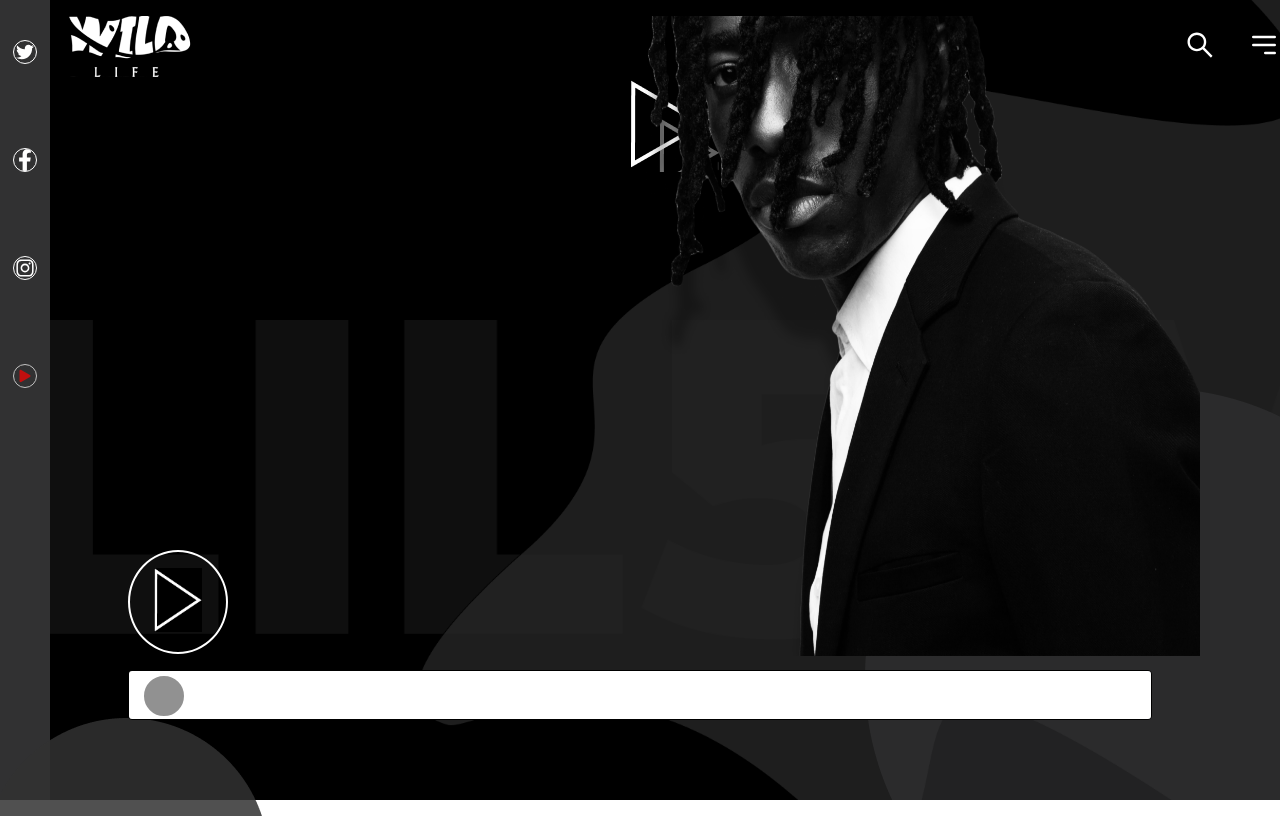
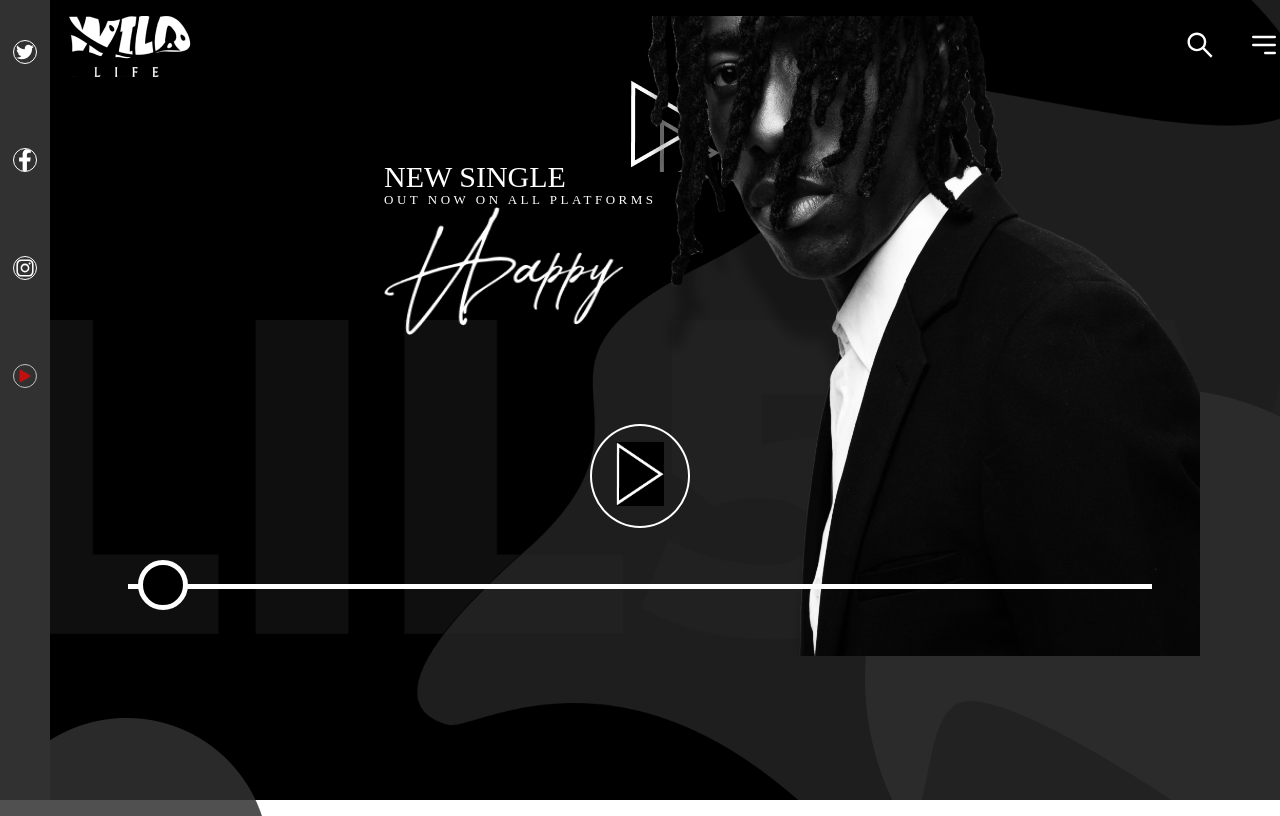
Before and after one commit to Tasleemofx/Lil5ive, a React (Vite) app: page / in a window 1280 px wide. Shown: the top 816 px of the page. Built offline with nearby package versions, Linux system fonts and the light colour scheme.

Commit message:
seeker seeking now needs ondrag event

```diff
--- a/src/App.css
+++ b/src/App.css
@@ -23,12 +23,40 @@
  .amoeba {
   display: none
  }
+.txtm{
+  position: absolute;
+  top: 20em;
+  left: 10%;
+  color: var(--white)
+}
 
+.gianttx{
+
+font-family: Tw Cen MT;
+  font-size: 30px;
+  font-weight: 400;
+  line-height: 33px;
+  letter-spacing: 0em;
+  text-align: left;
+}
+.smtx{
+  font-family: Tw Cen MT;
+    font-size: 13px;
+    font-weight: 400;
+    line-height: 14px;
+    letter-spacing: 0.27em;
+    text-align: left;
+}
+
+.happytx{
+  width: 30vw;
+  height: 20vh;
+}
  .player{
   display: flex;
   flex-direction: column;
   justify-content: flex-end;
-  z-index: 3;
+  z-index: 5;
   position: absolute;
   bottom: 4em;
   left: 10%;
@@ -41,6 +69,7 @@
   padding: 1em 1.5em;
   border-radius: 50%;
   position: relative;
+  margin: 1em auto;
  }
  .playerbtn img{
   width: 3em;
@@ -48,23 +77,31 @@
   background: var(--black);
  }
  .audioprog{
-  background: var(--white);
-  border: 1px solid var(--black);
-  border-radius: 4px;
+  background: var(--light-black);
+  /* border: 1px solid var(--black);
+  border-radius: 4px; */
   width: 80vw;
-  height: 50px;
+  height: 20vh;
   margin: 1em auto;
   cursor: pointer;
   position: relative;
+}
+.lenseek{
+  background: var(--white);
+  width: 80vw;
+  height: 5px;
+  position: absolute;
+  top: 1.5em;
 }
 .seeker{
   width: 50px;
   height: 50px;
   border: 5px solid var(--white);
   border-radius: 50%;
-  background: var(--lightblack);
+  background: var(--black);
   position: absolute;
-  top: 0;
+  top: 0em;
+  z-index: 2;
 }
 
 
@@ -102,6 +139,37 @@
       height: 100vh;
       overflow: hidden;
     }
+
+    .txtm {
+      position: absolute;
+      top:10em;
+      left: 30%;
+      color: var(--white)
+    }
+
+    .gianttx {
+
+      font-family: Tw Cen MT;
+      font-size: 30px;
+      font-weight: 400;
+      line-height: 33px;
+      letter-spacing: 0em;
+      text-align: left;
+    }
+
+    .smtx {
+      font-family: Tw Cen MT;
+      font-size: 13px;
+      font-weight: 400;
+      line-height: 14px;
+      letter-spacing: 0.27em;
+      text-align: left;
+    }
+
+    .happytx {
+      width: 15em;
+      height: 8em;
+    }
     .pgr{
       position: relative;
       left: -3em;
--- a/src/App.jsx
+++ b/src/App.jsx
@@ -13,7 +13,7 @@ import amoeba from './assets/images/amoeba.png'
 import lil5text from "./assets/images/htxt.png"
 import ellipse from "./assets/images/Ellipse.png"
 import ellipse2 from "./assets/images/Ellipse-4.png"
-import {  BsPlayBtnFill } from 'react-icons/bs'
+import happy from "./assets/images/happy.png"
 import "./App.css"
 
 
@@ -29,11 +29,9 @@ function App() {
   const controlRef = useRef()
 
 
-  // useEffect(()=>{
-  //   setTimeout(()=>{
-  //     progress = song.value
-  //   },500)
-  // },[songRef.current])
+ function handleseek(){
+  // let clickarea =
+ }
   function getMusic(){
     let duration = songRef.current.duration
     let ct = songRef.current.currentTime
@@ -71,6 +69,12 @@ function App() {
       <img src={lil5text} alt="bgtxt" className="wmarktxt"/>
       <img src={ellipse2} alt="semi-circle" className="btm-rgt"/>
       <img src={amoeba} alt="amoeba" className="amoeba" />
+
+      <div className="txtm">
+        <p className="gianttx">NEW SINGLE</p>
+        <p className="smtx">OUT NOW ON ALL PLATFORMS</p>
+        <img src={happy} alt="happy" className="happytx"/>
+      </div>
       <audio src={say} type="audio/mp3" ref={songRef} onTimeUpdate={getMusic}>
         Your browser cannot play this audio
       </audio>
@@ -78,7 +82,8 @@ function App() {
         <div className="playerbtn" onClick={playPause}>
         {isplaying ? <img src={pause} alt="pause"/>: <img src={playwhite} alt="play"/> }
         </div>
-        <div className="audioprog">
+        <div className="audioprog" >
+          <div onClick={handleseek} className="lenseek"></div>
           <div style={{left: `${progress}%`}} className="seeker"></div>
         </div>
       </div>
--- a/src/components/Navbar/nav.css
+++ b/src/components/Navbar/nav.css
@@ -2,12 +2,13 @@
     display: flex;
     color: var(--white);
     padding-top: 1em;
-
+    z-index: 1000;
 }
 .ics svg{
     font-size: 2em;
     font-weight: 1000;
     margin-left: 1em;
+
 }
 
 @media screen and (min-width: 768px){
--- a/src/components/Sidebar/Sidebar.jsx
+++ b/src/components/Sidebar/Sidebar.jsx
@@ -1,4 +1,4 @@
-import React from 'react'
+
 import { AiOutlineTwitter, AiOutlineInstagram } from "react-icons/ai"
 import { FaFacebookF } from "react-icons/fa"
 import { BsFillPlayFill } from "react-icons/bs"
--- a/src/components/Sidebar/sidebar.css
+++ b/src/components/Sidebar/sidebar.css
@@ -29,7 +29,7 @@
     letter-spacing: 2px;
     text-align: center;
     animation: slidein 1.5s 0s normal;
-    z-index: 1;
+    z-index: 20;
 }
 .pglist{
     color: var(--white);
@@ -82,7 +82,7 @@
     line-height: 39px;
     letter-spacing: 0em;
     text-align: center;
-    z-index: 1;
+    z-index: 10;
 }
 .iconlist li {
     margin: 0.5em;
```
Also changed, not shown: src/assets/images/Happy.png (added).
